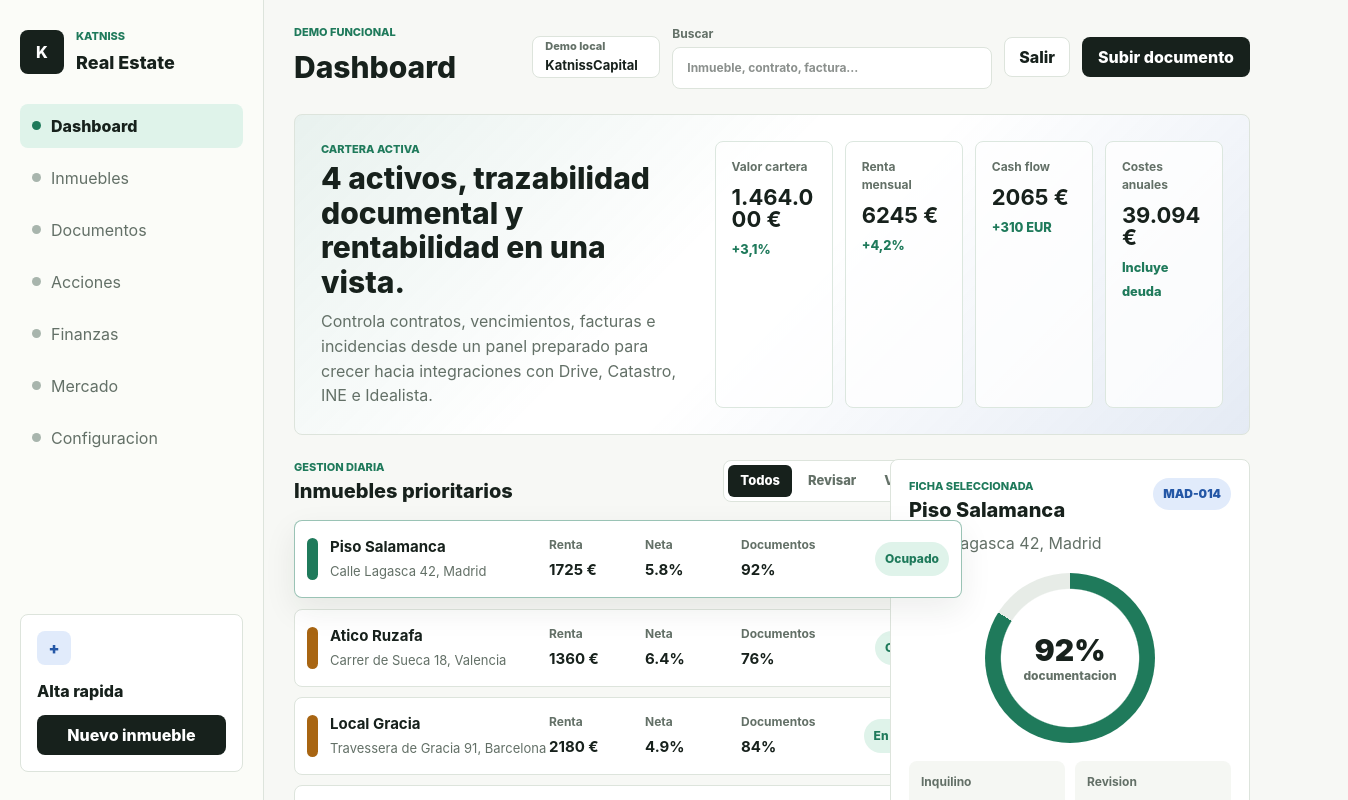
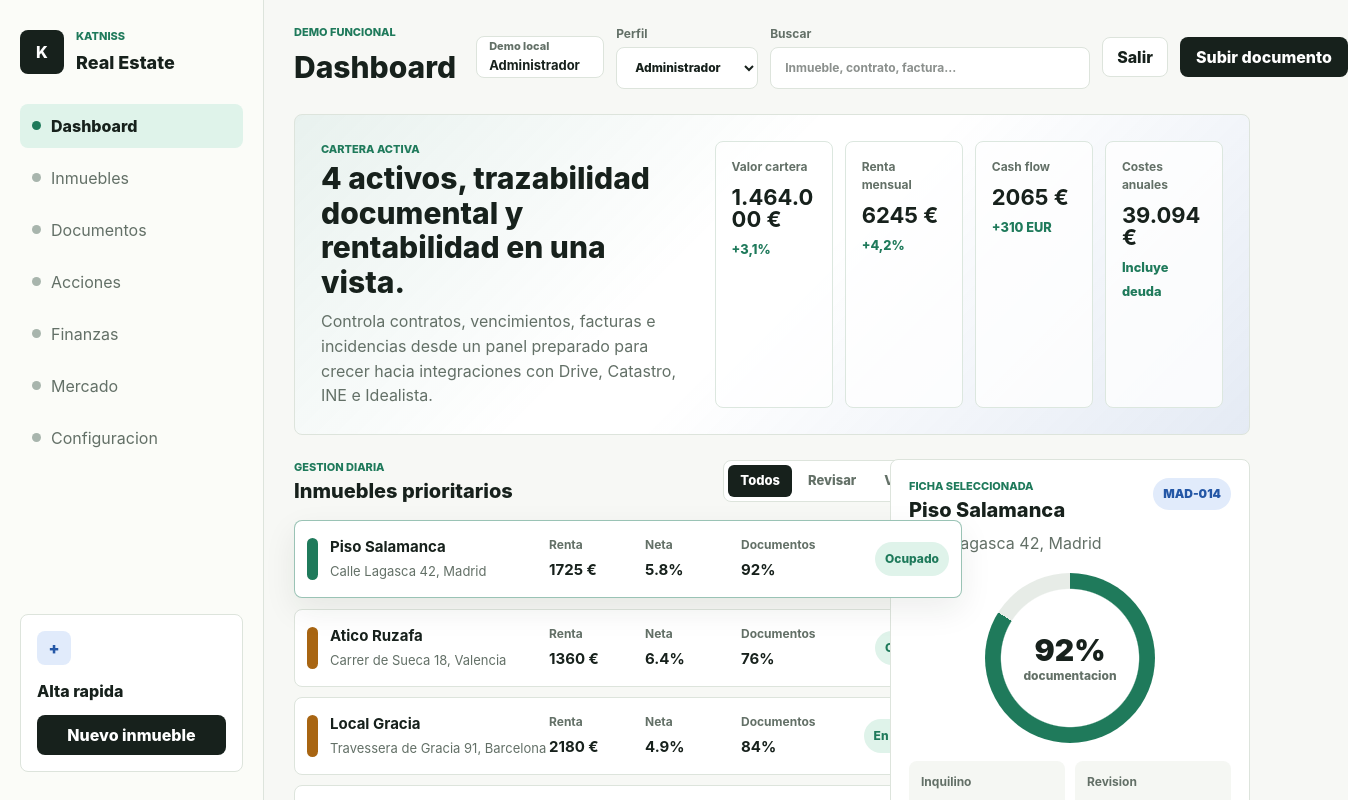
Before and after one commit to KatnissCapital/Zenit, a Next.js app: page / in a window 1280 px wide. Both pictures are taken after a click on the button "Entrar a la demo". Shown: the top 800 px of the page, 1348 px wide, since content can reach past the window. Built offline with nearby package versions, Linux system fonts and the light colour scheme.

Commit message:
Add guest role with hidden amounts

```diff
--- a/app/globals.css
+++ b/app/globals.css
@@ -328,16 +328,25 @@ h3 {
   gap: 12px;
 }
 
-.search-box {
+.search-box,
+.profile-select {
   display: grid;
   gap: 4px;
-  min-width: 320px;
   color: var(--muted);
   font-size: 12px;
   font-weight: 700;
 }
 
-.search-box input {
+.search-box {
+  min-width: 320px;
+}
+
+.profile-select {
+  min-width: 142px;
+}
+
+.search-box input,
+.profile-select select {
   height: 42px;
   border: 1px solid var(--line);
   border-radius: 8px;
@@ -345,6 +354,11 @@ h3 {
   color: var(--ink);
   padding: 0 14px;
   outline: none;
+}
+
+.profile-select select {
+  cursor: pointer;
+  font-weight: 800;
 }
 
 .primary-action {
@@ -1408,6 +1422,7 @@ h3 {
 
   .topbar-actions,
   .search-box,
+  .profile-select,
   .primary-action,
   .secondary-action,
   .user-badge {
--- a/app/page.tsx
+++ b/app/page.tsx
@@ -64,6 +64,8 @@ type PortfolioResponse = {
     label?: string;
   };
 };
+
+type UserRole = "Administrador" | "Gestor" | "Financiero" | "Auditor" | "Invitado";
 
 const properties: Property[] = [
   {
@@ -262,6 +264,7 @@ const roleRows = [
   ["Gestor", "Inmuebles, contratos, documentos e incidencias", "Edicion"],
   ["Financiero", "Facturas, financiacion, rentabilidad e informes", "Validacion"],
   ["Auditor", "Expedientes, evidencias y trazabilidad", "Solo lectura"],
+  ["Invitado", "Vista de cartera y documentos con importes ocultos", "Importes ocultos"],
 ];
 
 const storageRows = [
@@ -272,6 +275,7 @@ const storageRows = [
 ];
 
 const navigation = ["Dashboard", "Inmuebles", "Documentos", "Acciones", "Finanzas", "Mercado", "Configuracion"];
+const userRoles: UserRole[] = ["Administrador", "Gestor", "Financiero", "Auditor", "Invitado"];
 
 const euro = new Intl.NumberFormat("es-ES", {
   style: "currency",
@@ -282,6 +286,7 @@ const euro = new Intl.NumberFormat("es-ES", {
 export default function Home() {
   const [isAuthenticated, setIsAuthenticated] = useState(false);
   const [activeView, setActiveView] = useState("Dashboard");
+  const [activeRole, setActiveRole] = useState<UserRole>("Administrador");
   const [portfolio, setPortfolio] = useState<Property[]>(properties);
   const [documentsByProperty, setDocumentsByProperty] = useState(documentRequirements);
   const [selectedId, setSelectedId] = useState(properties[0].id);
@@ -303,6 +308,13 @@ export default function Home() {
   ]);
   const [syncState, setSyncState] = useState("Pendiente de cargar");
   const [isSaving, setIsSaving] = useState(false);
+  const hideAmounts = activeRole === "Invitado";
+  const visibleNavigation = hideAmounts
+    ? navigation.filter((item) => item !== "Acciones")
+    : navigation;
+  const mobileNavigation = hideAmounts
+    ? ["Dashboard", "Inmuebles", "Documentos", "Finanzas"]
+    : ["Dashboard", "Inmuebles", "Documentos", "Acciones"];
   const selected = portfolio.find((property) => property.id === selectedId) ?? portfolio[0];
   const selectedDocuments = documentsByProperty[selected.id] ?? [];
   const selectedAnnualCosts = Object.values(selected.annualCosts).reduce(
@@ -334,6 +346,18 @@ export default function Home() {
       locked: allDocuments.filter((document) => document.status === "locked").length,
     };
   }, [documentsByProperty, portfolio]);
+
+  const amount = (value: number) => (hideAmounts ? "Importe oculto" : euro.format(value));
+  const rate = (value: number) => (hideAmounts ? "Importe oculto" : `${value}%`);
+  const trend = (value: string) => (hideAmounts && /[0-9]|EUR|€/.test(value) ? "Oculto" : value);
+
+  const changeRole = (role: UserRole) => {
+    setActiveRole(role);
+
+    if (role === "Invitado" && activeView === "Acciones") {
+      setActiveView("Dashboard");
+    }
+  };
 
   useEffect(() => {
     if (!isAuthenticated) {
@@ -595,7 +619,7 @@ export default function Home() {
           </div>
 
           <nav className="nav-list">
-            {navigation.map((item) => (
+            {visibleNavigation.map((item) => (
               <button
                 key={item}
                 className={item === activeView ? "nav-item active" : "nav-item"}
@@ -607,11 +631,13 @@ export default function Home() {
             ))}
           </nav>
 
+          {!hideAmounts && (
             <div className="sidebar-panel">
               <span className="panel-icon">+</span>
               <p>Alta rapida</p>
-            <button>Nuevo inmueble</button>
+              <button onClick={() => setActiveView("Acciones")}>Nuevo inmueble</button>
             </div>
+          )}
         </aside>
 
         <section className="workspace">
@@ -623,8 +649,21 @@ export default function Home() {
             <div className="topbar-actions">
               <div className="user-badge">
                 <span>{syncState}</span>
-                <strong>KatnissCapital</strong>
+                <strong>{activeRole}</strong>
               </div>
+              <label className="profile-select">
+                <span>Perfil</span>
+                <select
+                  value={activeRole}
+                  onChange={(event) => changeRole(event.target.value as UserRole)}
+                >
+                  {userRoles.map((role) => (
+                    <option key={role} value={role}>
+                      {role}
+                    </option>
+                  ))}
+                </select>
+              </label>
               <label className="search-box">
                 <span>Buscar</span>
                 <input placeholder="Inmueble, contrato, factura..." />
@@ -632,9 +671,11 @@ export default function Home() {
               <button className="secondary-action" onClick={() => setIsAuthenticated(false)}>
                 Salir
               </button>
+              {!hideAmounts && (
                 <button className="primary-action" onClick={() => setActiveView("Acciones")}>
                   Subir documento
                 </button>
+              )}
             </div>
           </header>
 
@@ -648,10 +689,10 @@ export default function Home() {
               </p>
             </div>
             <div className="hero-metrics">
-              <Metric label="Valor cartera" value={euro.format(totals.value)} trend="+3,1%" />
-              <Metric label="Renta mensual" value={euro.format(totals.rent)} trend="+4,2%" />
-              <Metric label="Cash flow" value={euro.format(totals.cashflow)} trend="+310 EUR" />
-              <Metric label="Costes anuales" value={euro.format(totals.annualCosts)} trend="Incluye deuda" />
+              <Metric label="Valor cartera" value={amount(totals.value)} trend={trend("+3,1%")} />
+              <Metric label="Renta mensual" value={amount(totals.rent)} trend={trend("+4,2%")} />
+              <Metric label="Cash flow" value={amount(totals.cashflow)} trend={trend("+310 EUR")} />
+              <Metric label="Costes anuales" value={amount(totals.annualCosts)} trend="Incluye deuda" />
             </div>
           </section>
 
@@ -995,11 +1036,11 @@ export default function Home() {
                     </div>
                     <div className="property-stat">
                       <span>Renta</span>
-                      <strong>{euro.format(property.rent)}</strong>
+                      <strong>{amount(property.rent)}</strong>
                     </div>
                     <div className="property-stat">
                       <span>Neta</span>
-                      <strong>{property.yieldNet}%</strong>
+                      <strong>{rate(property.yieldNet)}</strong>
                     </div>
                     <div className="property-stat">
                       <span>Documentos</span>
@@ -1021,8 +1062,8 @@ export default function Home() {
                   {financialRows.map(([label, value, trend]) => (
                     <div key={label} className="finance-item">
                       <span>{label}</span>
-                      <strong>{value}</strong>
-                      <small>{trend}</small>
+                      <strong>{hideAmounts ? "Importe oculto" : value}</strong>
+                      <small>{hideAmounts ? "Oculto" : trend}</small>
                     </div>
                   ))}
                 </div>
@@ -1049,20 +1090,20 @@ export default function Home() {
                   <Detail label="Inquilino" value={selected.tenant} />
                   <Detail label="Revision" value={selected.nextReview} />
                   <Detail label="Riesgo" value={selected.risk} />
-                  <Detail label="Cash flow" value={euro.format(selected.cashflow)} />
+                  <Detail label="Cash flow" value={amount(selected.cashflow)} />
                 </div>
 
                 <section className="cost-panel" aria-label="Costes reales del inmueble">
                   <div className="cost-total">
                     <span>Costes anuales controlados</span>
-                    <strong>{euro.format(selectedAnnualCosts)}</strong>
+                    <strong>{amount(selectedAnnualCosts)}</strong>
                   </div>
-                  <Cost label="Seguro vivienda" value={selected.annualCosts.homeInsurance} />
-                  <Cost label="IBI" value={selected.annualCosts.ibi} />
-                  <Cost label="Basuras" value={selected.annualCosts.wasteTax} />
-                  <Cost label="Comunidad" value={selected.annualCosts.community} />
-                  <Cost label="Seguro alquiler" value={selected.annualCosts.rentInsurance} />
-                  <Cost label="Financiacion" value={selected.annualCosts.financing} />
+                  <Cost label="Seguro vivienda" value={selected.annualCosts.homeInsurance} hideAmounts={hideAmounts} />
+                  <Cost label="IBI" value={selected.annualCosts.ibi} hideAmounts={hideAmounts} />
+                  <Cost label="Basuras" value={selected.annualCosts.wasteTax} hideAmounts={hideAmounts} />
+                  <Cost label="Comunidad" value={selected.annualCosts.community} hideAmounts={hideAmounts} />
+                  <Cost label="Seguro alquiler" value={selected.annualCosts.rentInsurance} hideAmounts={hideAmounts} />
+                  <Cost label="Financiacion" value={selected.annualCosts.financing} hideAmounts={hideAmounts} />
                   <div className={selected.utilitiesAssumedByTenant ? "utility-ok" : "utility-risk"}>
                     <span>Suministros</span>
                     <strong>
@@ -1133,7 +1174,7 @@ export default function Home() {
       </div>
 
       <nav className="mobile-nav" aria-label="Navegacion movil">
-        {["Dashboard", "Inmuebles", "Documentos", "Acciones"].map((item) => (
+        {mobileNavigation.map((item) => (
           <button
             key={item}
             className={item === activeView ? "active" : ""}
@@ -1169,11 +1210,19 @@ function Detail({ label, value }: { label: string; value: string }) {
   );
 }
 
-function Cost({ label, value }: { label: string; value: number }) {
+function Cost({
+  label,
+  value,
+  hideAmounts,
+}: {
+  label: string;
+  value: number;
+  hideAmounts: boolean;
+}) {
   return (
     <div className="cost-row">
       <span>{label}</span>
-      <strong>{value > 0 ? euro.format(value) : "No consta"}</strong>
+      <strong>{hideAmounts ? "Importe oculto" : value > 0 ? euro.format(value) : "No consta"}</strong>
     </div>
   );
 }
```
Also changed, not shown: 1 other file (tests, documents, lock files or other folders). Lines whose indentation alone changed are shown as unchanged.
